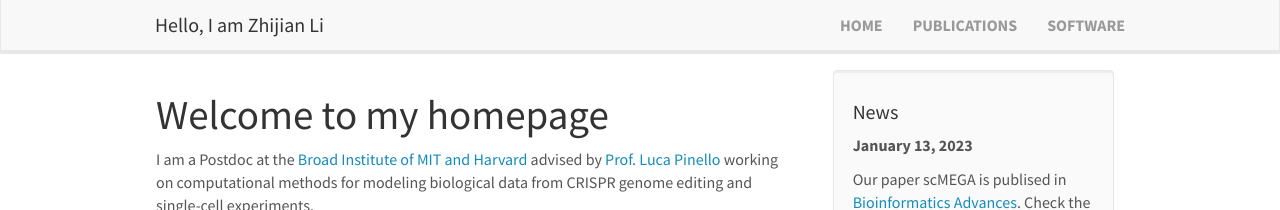
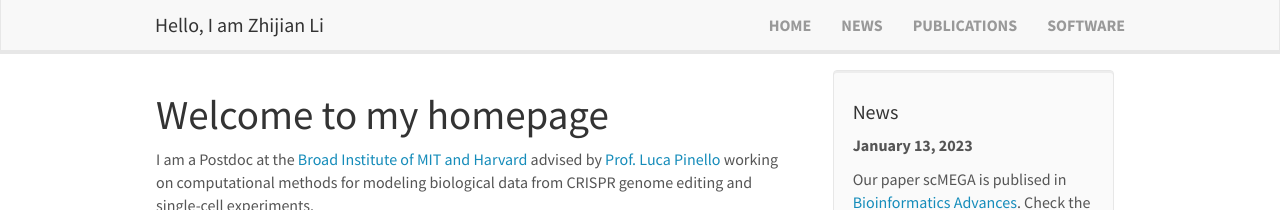
Before and after one commit to lzj1769/lzj1769.github.io, a Jekyll site: the page built from _pages/home.md, in a window 1280 px wide. Shown: the top 210 px of the page. Built offline with Jekyll 4.4.1, drawn with Linux system fonts in a browser that asks for light colours; nearby versions of some CDN libraries.

Commit message:
add news

```diff
--- a/_includes/header.html
+++ b/_includes/header.html
@@ -13,6 +13,7 @@
 	<div class="collapse navbar-collapse" id="navbar-collapse-1">
 	  <ul class="nav navbar-nav navbar-right">
 		<li><a href="{{ site.url }}{{ site.baseurl }}/"><b>HOME</b></a></li>
+		<li><a href="{{ site.url }}{{ site.baseurl }}/allnews.html"><b>NEWS</b></a></li>
 	<!--	<li><a href="{{ site.url }}{{ site.baseurl }}/team">Team</a></li> -->
 	<!--	<li><a href="{{ site.url }}{{ site.baseurl }}/vacancies">Vacancies</a></li> -->
 		<li><a href="{{ site.url }}{{ site.baseurl }}/publications"><b>PUBLICATIONS</b></a></li>
```
